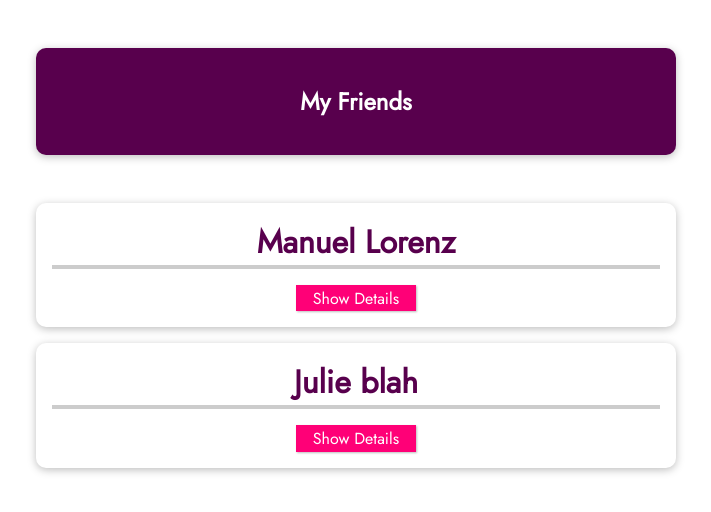
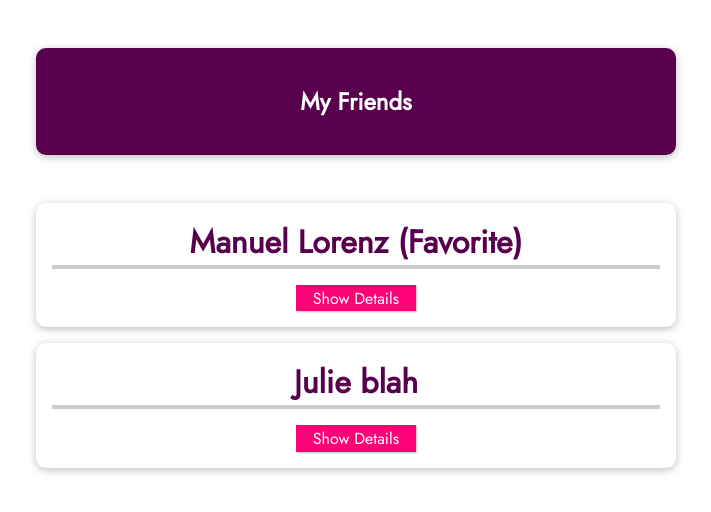
Before and after one commit to hyprul/vuevue, a Vue app in the folder vue-cli-01-a-new-vue-project/: page / in a window 1280 px wide. Shown: the top 512 px of the page, without its empty margins (284-995 px from the left). Built offline with nearby package versions, Linux system fonts and the light colour scheme.

Commit message:
is favorite

```diff
--- a/vue-cli-01-a-new-vue-project/src/App.vue
+++ b/vue-cli-01-a-new-vue-project/src/App.vue
@@ -6,8 +6,14 @@
         name="Manuel Lorenz"
         phone-number="0123445"
         email="ml@gmaikl.com"
+        is-favorite="1"
       />
-      <Contact name="Julie blah" phone-number="859544" email="jbl@gmaikl.com" />
+      <Contact
+        name="Julie blah"
+        phone-number="859544"
+        email="jbl@gmaikl.com"
+        is-favorite="0"
+      />
     </ul>
   </section>
 </template>
--- a/vue-cli-01-a-new-vue-project/src/components/Contact.vue
+++ b/vue-cli-01-a-new-vue-project/src/components/Contact.vue
@@ -1,8 +1,6 @@
 <template>
   <li>
-    <h2>
-      {{ name }}
-    </h2>
+    <h2>{{ name }} {{ isFavorite === "1" ? "(Favorite)" : "" }}</h2>
     <button @click="toggleDetails()">
       {{ detailsAreVisible ? "Hide" : "Show" }} Details
     </button>
@@ -16,7 +14,7 @@
 
 <script>
 export default {
-  props: ["name", "phoneNumber", "email"],
+  props: ["name", "phoneNumber", "email", "isFavorite"],
 
   data() {
     return {
```
